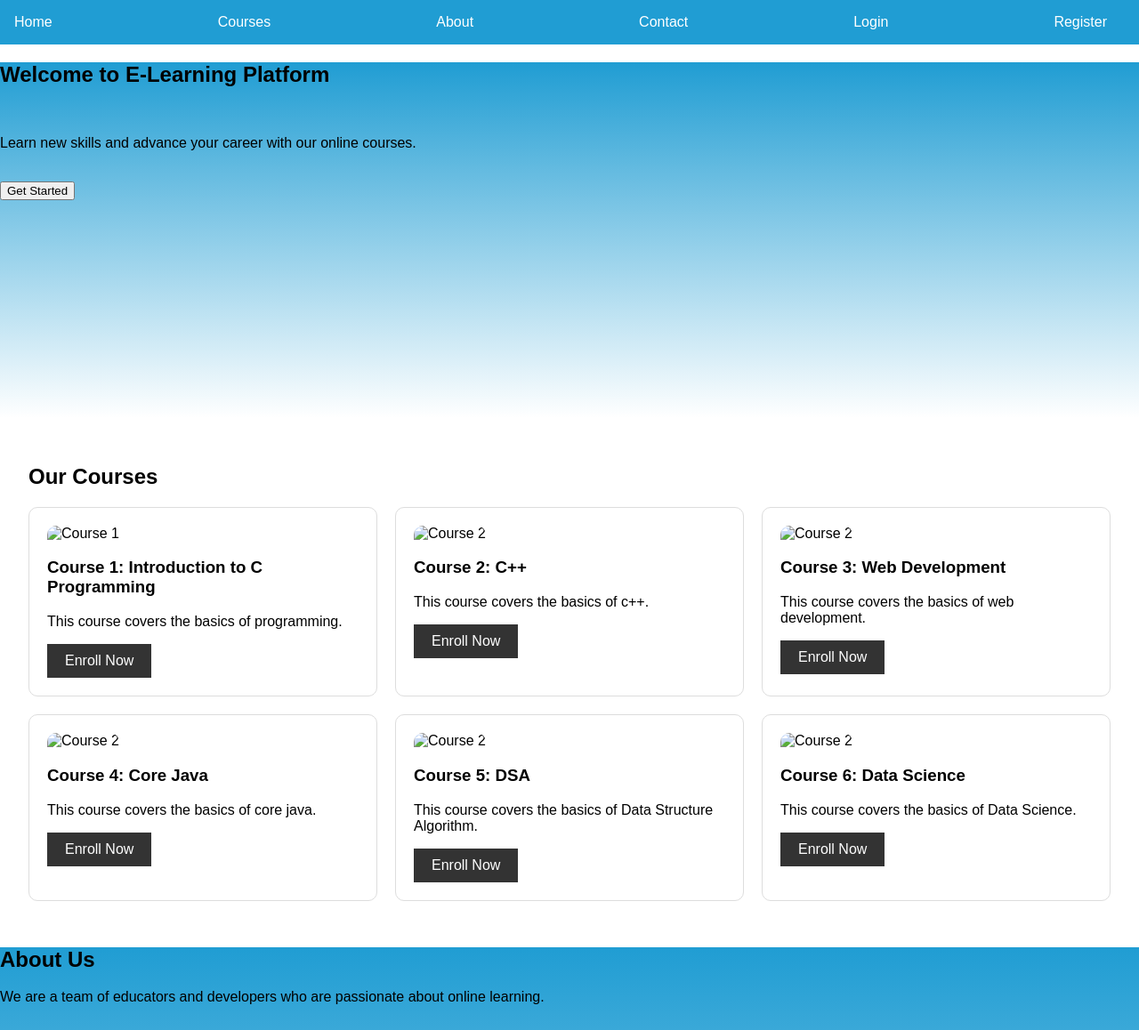
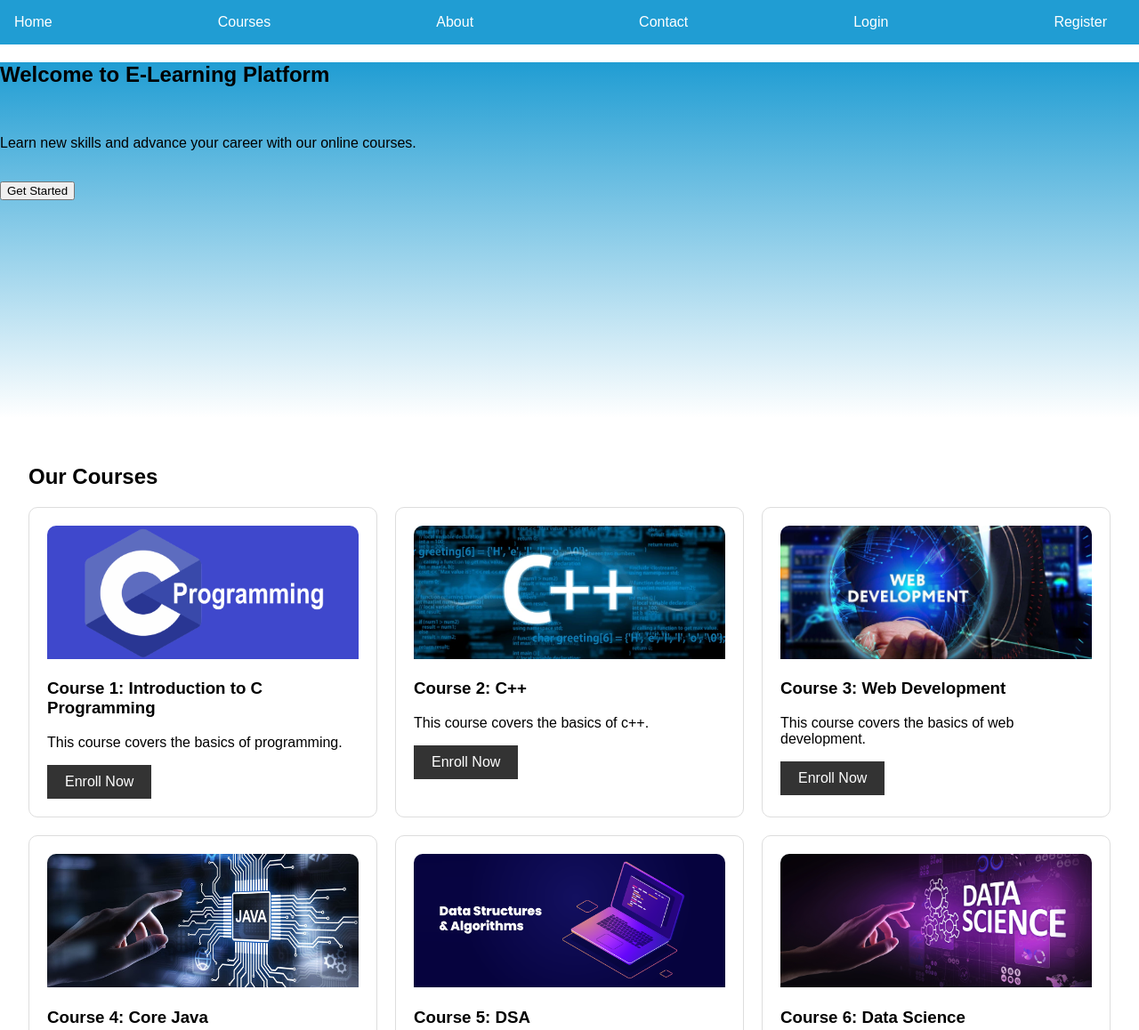
Before and after one commit to vivekranjanvr/E-learning, a plain HTML site: page index.html in a window 1280 px wide. Shown: the top 1158 px of the page at 89% size. Drawn offline with Linux system fonts and the light colour scheme; the site is published under a folder, as on GitHub Pages, so addresses that start at the root find nothing.

Commit message:
Update index.html

```diff
--- a/index.html
+++ b/index.html
@@ -30,37 +30,37 @@
             <h2>Our Courses</h2>
             <div class="course-grid">
                 <div class="course-card">
-                    <img src="/images/c.png" alt="Course 1">
+                    <img src="./images/c.png" alt="Course 1">
                     <h3>Course 1: Introduction to C Programming</h3>
                     <p>This course covers the basics of programming.</p>
                     <button class="enroll-btn">Enroll Now</button>
                 </div>
                 <div class="course-card">
-                    <img src="/images/c++.webp" alt="Course 2">
+                    <img src="./images/c++.webp" alt="Course 2">
                     <h3>Course 2: C++</h3>
                     <p>This course covers the basics of c++.</p>
                     <button class="enroll-btn">Enroll Now</button>
                 </div>
                 <div class="course-card">
-                    <img src="/images/webhd.jpg" alt="Course 2">
+                    <img src="./images/webhd.jpg" alt="Course 2">
                     <h3>Course 3: Web Development</h3>
                     <p>This course covers the basics of web development.</p>
                     <button class="enroll-btn">Enroll Now</button>
                 </div>
                 <div class="course-card">
-                    <img src="/images/java.jpg" alt="Course 2">
+                    <img src="./images/java.jpg" alt="Course 2">
                     <h3>Course 4: Core Java</h3>
                     <p>This course covers the basics of core java.</p>
                     <button class="enroll-btn">Enroll Now</button>
                 </div>
                 <div class="course-card">
-                    <img src="/images/dsa.png" alt="Course 2">
+                    <img src="./images/dsa.png" alt="Course 2">
                     <h3>Course 5: DSA</h3>
                     <p>This course covers the basics of Data Structure Algorithm.</p>
                     <button class="enroll-btn">Enroll Now</button>
                 </div>
                 <div class="course-card">
-                    <img src="/images/ds.jpg" alt="Course 2">
+                    <img src="./images/ds.jpg" alt="Course 2">
                     <h3>Course 6: Data Science</h3>
                     <p>This course covers the basics of Data Science.</p>
                     <button class="enroll-btn">Enroll Now</button>
```
